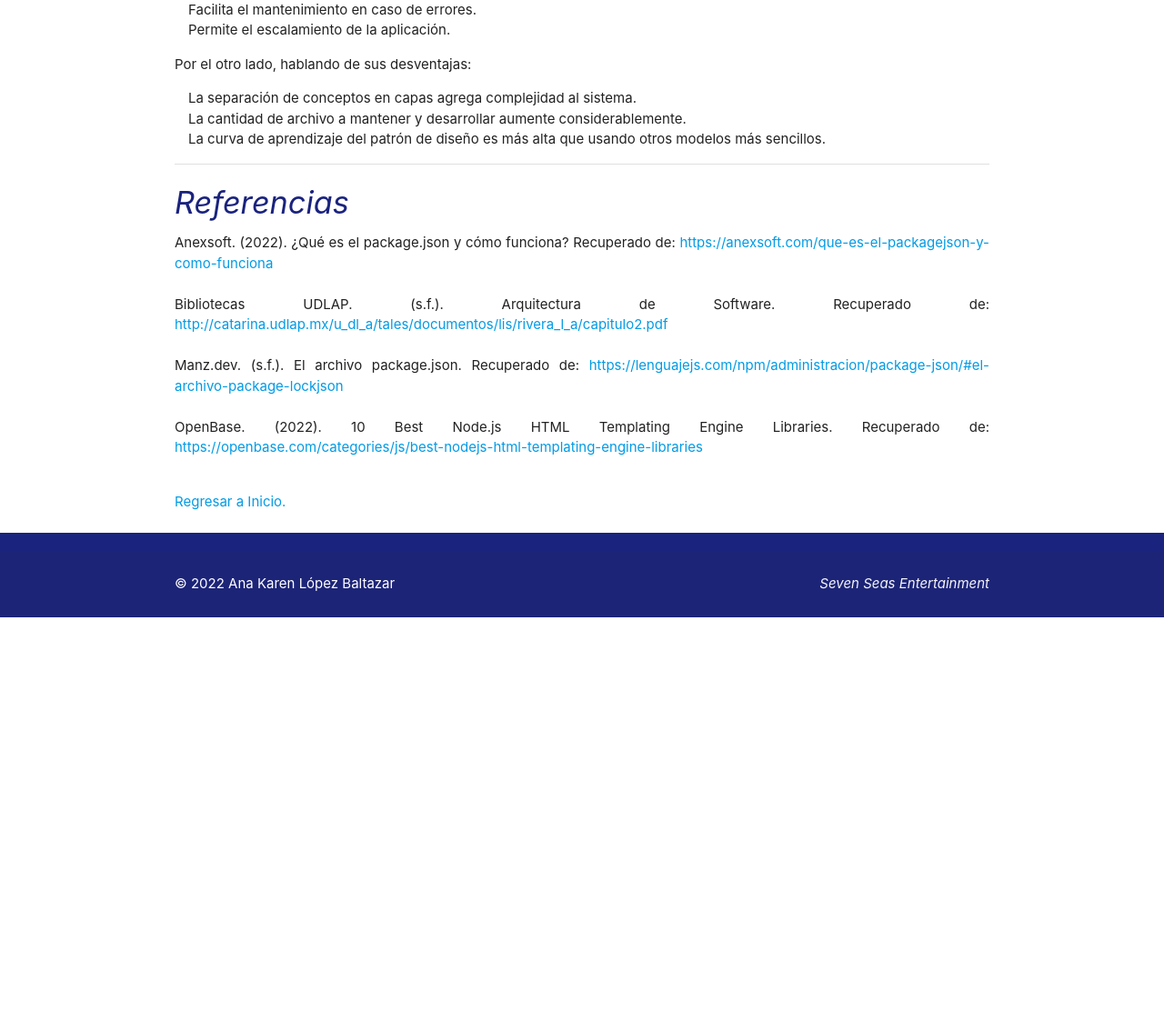
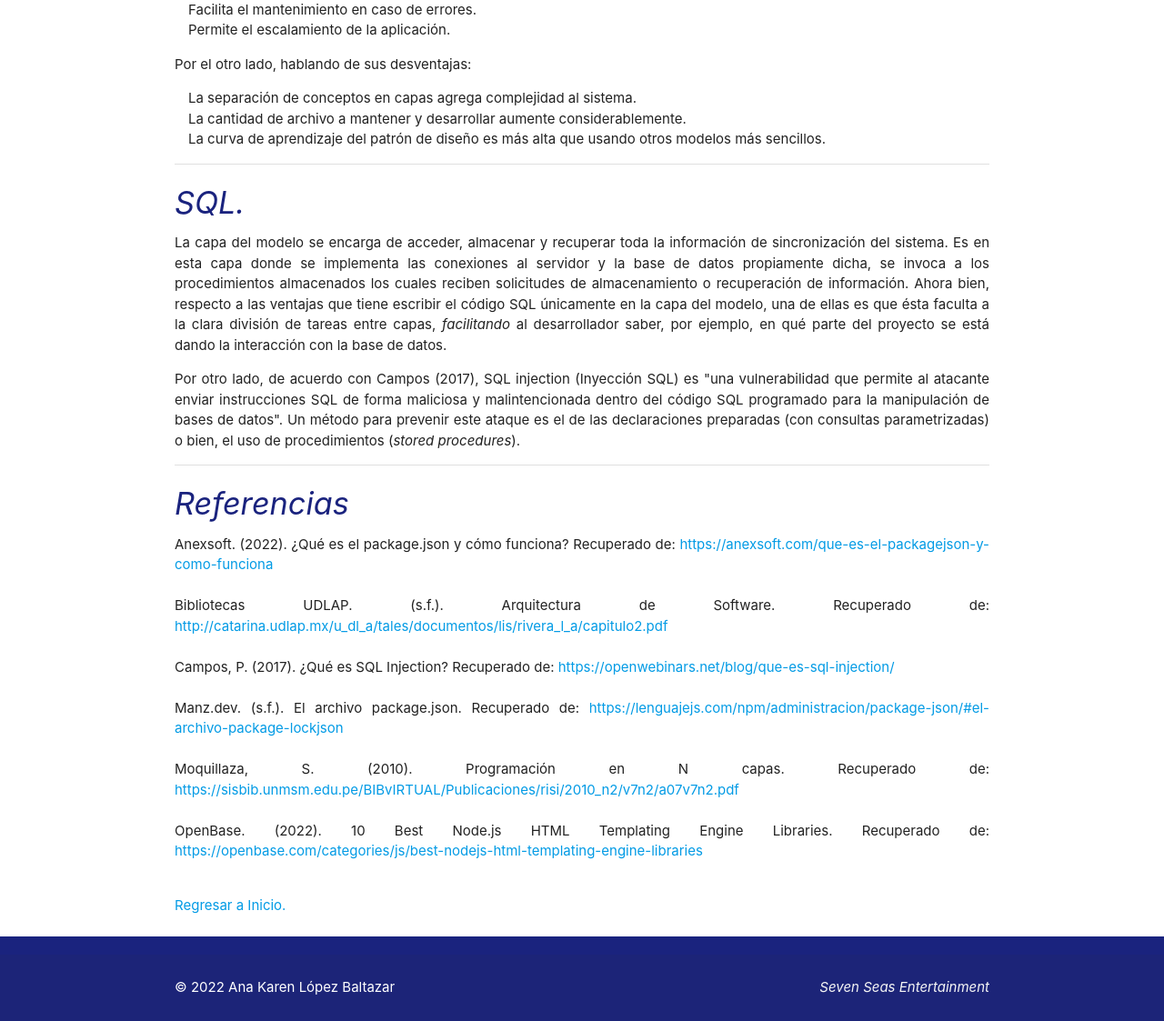
Before and after one commit to KarenLB2000/TC2005B.401-Laboratorios, a Node server app: page /sevenseas/preguntas in a window 1280 px wide. Shown: the part 541-1664 px from the top of the page at 91% size. Before the commit the page ends 1220 px from the top, so only its background shows below. Run offline with Node 20, Linux system fonts and the light colour scheme.

Commit message:
L17: Preguntas

```diff
--- a/Laboratorio 11-13/controllers/sevenseas_controllers.js
+++ b/Laboratorio 11-13/controllers/sevenseas_controllers.js
@@ -28,7 +28,6 @@ exports.novela = (request, response, next) => {
 };
 
 exports.novela_filtrada = (request, response, next) => {
-    // console.log(request.params.id_novela);
     Novel.fetchOne(request.params.id_novela)
         .then(([rows, fieldData]) => {
             response.render('novela.ejs', {
@@ -55,12 +54,25 @@ exports.comic = (request, response, next) => {
 exports.gmod_comic = (request, response, next) => {
     Comic.fetchOne()
         .then(([rows, fieldData]) => {
-            response.render('comic.ejs', {
+            response.render('edicion.ejs', {
                 comic: rows
             });
         })
         .catch(err => {
             console.log(err);
+        });
+};
+
+exports.pmod_comic = (request, response, next) => {
+    const comic = new Comic(
+        request.body.titulo, request.body.descripcion,
+        request.body.autor, request.body.artista,
+        request.body.imagen, request.body.genero);
+    comic.update(request.body.comicId)
+        .then(()=> {
+            response.redirect('/sevenseas/comic');
+        }).catch((error)=>{
+            console.log(error);
         });
 };
 
--- a/Laboratorio 11-13/routes/sevenseas.routes.js
+++ b/Laboratorio 11-13/routes/sevenseas.routes.js
@@ -7,8 +7,8 @@ const SSController = require('../controllers/sevenseas_controllers');
 
 router.use('/preguntas', SSController.preguntas);
 router.use('/comic', SSController.comic);
-//router.get('/mod_comic', SSController.gmod_comic);
-//router.post('/mod_comic', SSController.pmod_comic);
+router.get('/series_mod', SSController.gmod_comic);
+router.post('/series_mod', SSController.pmod_comic);
 router.use('/manga', SSController.manga);
 router.get('/series', SSController.get_series);
 router.post('/series', SSController.post_series);
--- a/Laboratorio 11-13/views/comic.ejs
+++ b/Laboratorio 11-13/views/comic.ejs
@@ -2,12 +2,12 @@
 
         <h4>Series: Cómic</h4>
         <p>Actualmente sólo ofrecemos y publicamos bajo licencia el siguiente cómic:</p>
-                <img src="<%= comic[0].imagen %>" width="922" height="320"><br>
+                <img src="<%= comic[0].imagen %>" width="1070" height="320"><br>
 
                 <p>
                         <strong>Título:</strong> <%= comic[0].titulo %> &emsp;
                         <strong>Autor:</strong> <%= comic[0].autor %> &emsp;
-                        <strong>Artista:</strong> <%= comic[0].artsita %> &emsp;
+                        <strong>Artista:</strong> <%= comic[0].artista %> &emsp;
                         <strong>Género:</strong> <%= comic[0].genero %>
                 </p>
 
--- a/Laboratorio 11-13/views/novela.ejs
+++ b/Laboratorio 11-13/views/novela.ejs
@@ -9,7 +9,7 @@
         <div class="row">
                 <% if (novelas.length > 0) { %>
                         <% for (let novela of novelas) { %>
-                        <div class="col l6 m4 s12">
+                        <div class="col l6 m6 s12">
                                 <div class="card">
                                         <div class="card-image waves-effect waves-block waves-light">
                                           <img class="activator" src="<%= novela.imagen %>">
--- a/Laboratorio 11-13/views/preguntas.ejs
+++ b/Laboratorio 11-13/views/preguntas.ejs
@@ -35,6 +35,24 @@
     </ul>
 
     <div class="divider"></div>
+    <h4>SQL.</h4>
+    <p>
+        La capa del modelo se encarga de acceder, almacenar y recuperar toda la información de sincronización del sistema.
+        Es en esta capa donde se implementa las conexiones al servidor y la base de datos propiamente dicha, se invoca a los
+        procedimientos almacenados los cuales reciben solicitudes de almacenamiento o recuperación de información.
+
+        Ahora bien, respecto a las ventajas que tiene escribir el código SQL únicamente en la capa del modelo, una de ellas es que ésta faculta
+        a la clara división de tareas entre capas, <i>facilitando</i> al desarrollador saber, por ejemplo, en qué parte del proyecto
+        se está dando la interacción con la base de datos.
+    </p>
+
+    <p>
+        Por otro lado, de acuerdo con Campos (2017), SQL injection (Inyección SQL) es "una vulnerabilidad que permite al atacante enviar instrucciones SQL
+        de forma maliciosa y malintencionada dentro del código SQL programado para la manipulación de bases de datos". Un método para prevenir este ataque es
+        el de las declaraciones preparadas (con consultas parametrizadas) o bien, el uso de procedimientos (<i>stored procedures</i>).
+    </p>
+
+    <div class="divider"></div>
     <h4>Referencias</h4>
     <p>
         Anexsoft. (2022). ¿Qué es el package.json y cómo funciona? Recuperado de: <a
@@ -43,8 +61,14 @@
         Bibliotecas UDLAP. (s.f.). Arquitectura de Software. Recuperado de: <a
             href="http://catarina.udlap.mx/u_dl_a/tales/documentos/lis/rivera_l_a/capitulo2.pdf">http://catarina.udlap.mx/u_dl_a/tales/documentos/lis/rivera_l_a/capitulo2.pdf</a><br><br>
 
+        Campos, P. (2017). ¿Qué es SQL Injection? Recuperado de: <a
+            href="https://openwebinars.net/blog/que-es-sql-injection/">https://openwebinars.net/blog/que-es-sql-injection/</a><br><br>
+
         Manz.dev. (s.f.). El archivo package.json. Recuperado de: <a
             href="https://lenguajejs.com/npm/administracion/package-json/#el-archivo-package-lockjson">https://lenguajejs.com/npm/administracion/package-json/#el-archivo-package-lockjson</a><br><br>
+
+        Moquillaza, S. (2010). Programación en N capas. Recuperado de: <a
+            href="https://sisbib.unmsm.edu.pe/BIBvIRTUAL/Publicaciones/risi/2010_n2/v7n2/a07v7n2.pdf">https://sisbib.unmsm.edu.pe/BIBvIRTUAL/Publicaciones/risi/2010_n2/v7n2/a07v7n2.pdf</a><br><br>
 
         OpenBase. (2022). 10 Best Node.js HTML Templating Engine Libraries. Recuperado de: <a
             href="https://openbase.com/categories/js/best-nodejs-html-templating-engine-libraries">https://openbase.com/categories/js/best-nodejs-html-templating-engine-libraries</a>
```
Also changed, not shown: Laboratorio 11-13/models/comic.js (+7 -0 lines), Laboratorio 11-13/views/edicion.ejs (added, +44 -0 lines).
